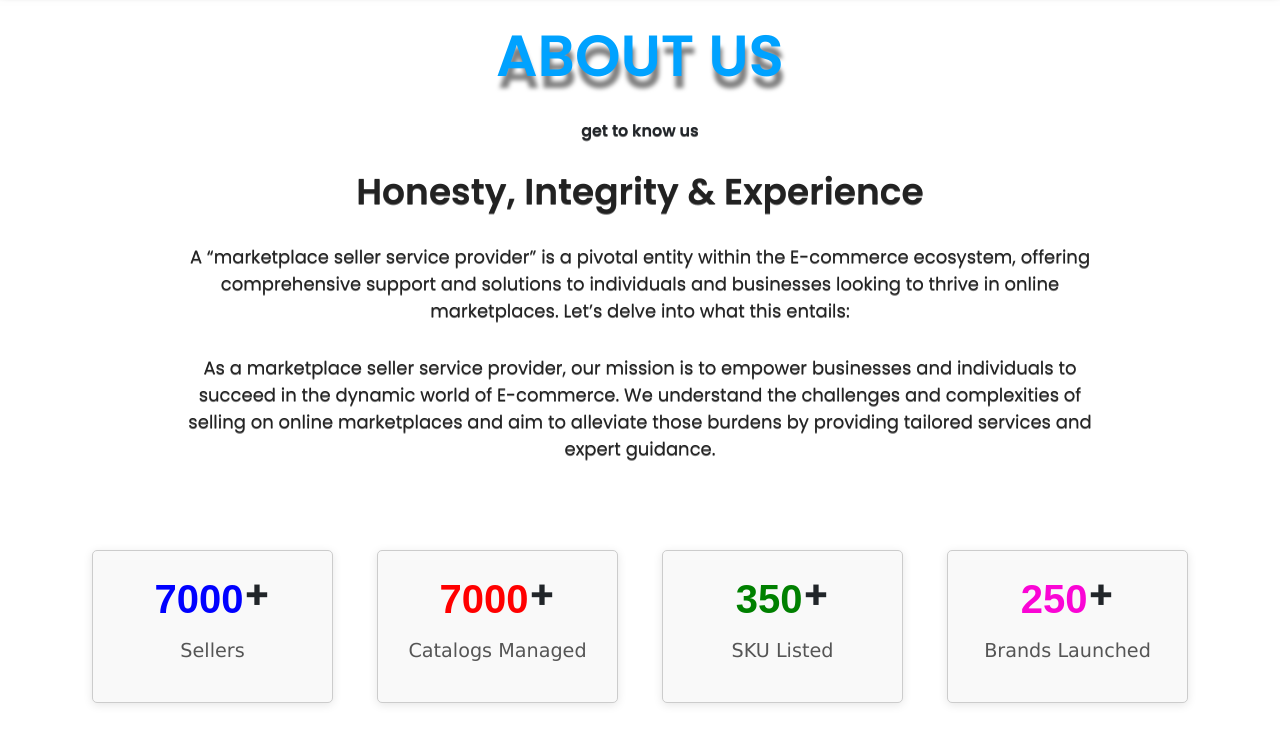
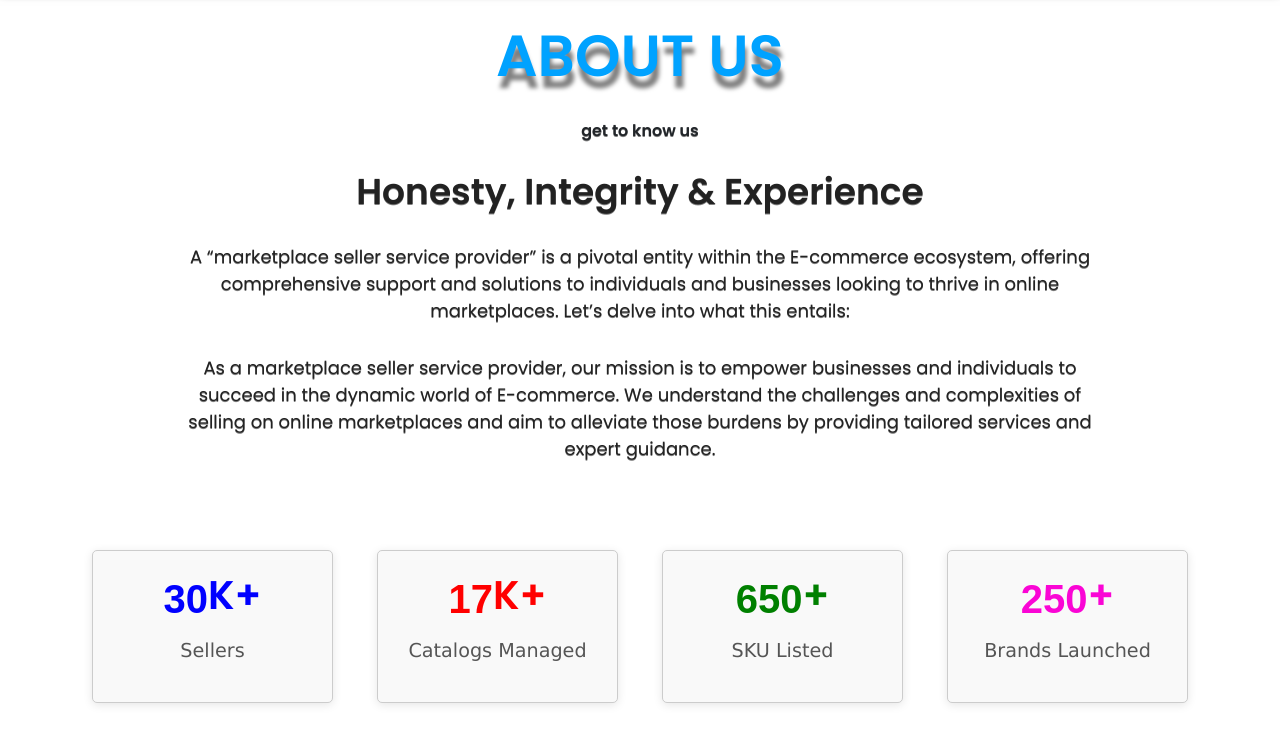
Before and after one commit to sk758495/sellersathi.in, a plain HTML site: page about_us.html in a window 1280 px wide. Shown: the part 71-800 px from the top of the page. Drawn offline with nearby package versions, Linux system fonts and the light colour scheme.

Commit message:
fhusgfci

```diff
--- a/about_us.html
+++ b/about_us.html
@@ -90,16 +90,16 @@
                 <div class="stat-card ">
                     <div style=" display: flex; text-align: center; align-items: center; justify-content: center; ">
                         <h2 class="stat-number text-blue " id="sellersCount ">0</h2>
-                        <h1 style="font-weight: 600 ">+</h1>
+                        <h1 class="text-blue " style="font-weight: 600 ">K+</h1>
                     </div>
-                    <p class="stat-label ">Sellers</p>
+                    <p class="stat-label">Sellers</p>
                 </div>
             </div>
             <div class="col-md-3 ">
                 <div class="stat-card ">
                     <div style=" display: flex; text-align: center; align-items: center; justify-content: center; ">
                         <h2 class="stat-number text-red " id="ordersCount ">0</h2>
-                        <h1 style="font-weight: 600 ">+</h1>
+                        <h1 class="text-red " style="font-weight: 600 ">K+</h1>
                     </div>
                     <p class="stat-label ">Catalogs Managed</p>
                 </div>
@@ -108,7 +108,7 @@
                 <div class="stat-card ">
                     <div style=" display: flex; text-align: center; align-items: center; justify-content: center; ">
                         <h2 class="stat-number text-green " id="revenueCount ">0</h2>
-                        <h1 style="font-weight: 600 ">+</h1>
+                        <h1 class="text-green " style="font-weight: 600 ">+</h1>
                     </div>
                     <p class="stat-label ">SKU Listed</p>
                 </div>
@@ -117,7 +117,7 @@
                 <div class="stat-card ">
                     <div style=" display: flex; text-align: center; align-items: center; justify-content: center; ">
                         <h2 class="stat-number text-pink " id="brand ">0</h2>
-                        <h1 style="font-weight: 600 ">+</h1>
+                        <h1 class="text-pink " style="font-weight: 600 ">+</h1>
                     </div>
                     <p class="stat-label ">Brands Launched</p>
                 </div>
@@ -252,9 +252,9 @@
             requestAnimationFrame(updateCount);
         }
 
-        animateCount("sellersCount ", 7000);
-        animateCount("ordersCount ", 7000);
-        animateCount("revenueCount ", 350);
+        animateCount("sellersCount ", 30);
+        animateCount("ordersCount ", 17);
+        animateCount("revenueCount ", 650);
         animateCount("brand ", 250);
     </script>
 
```
